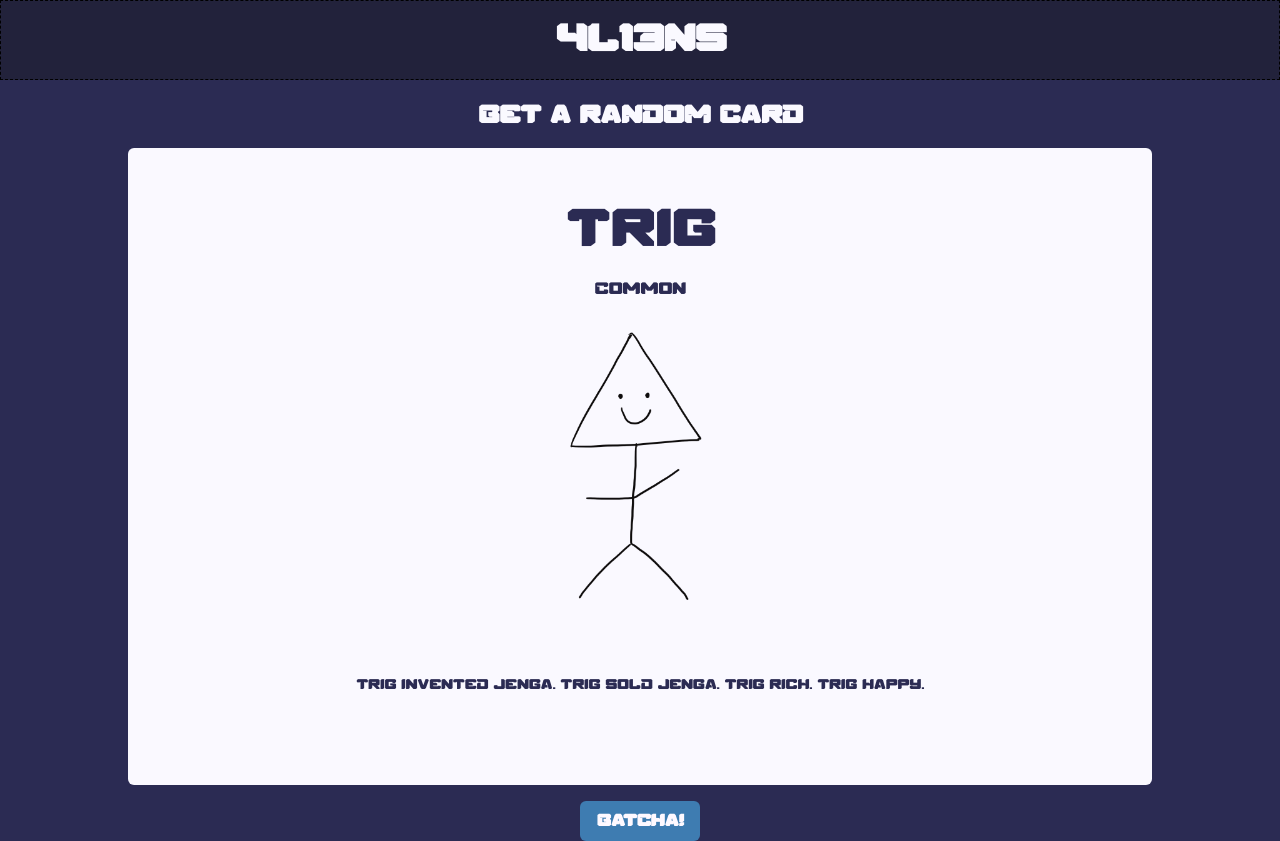
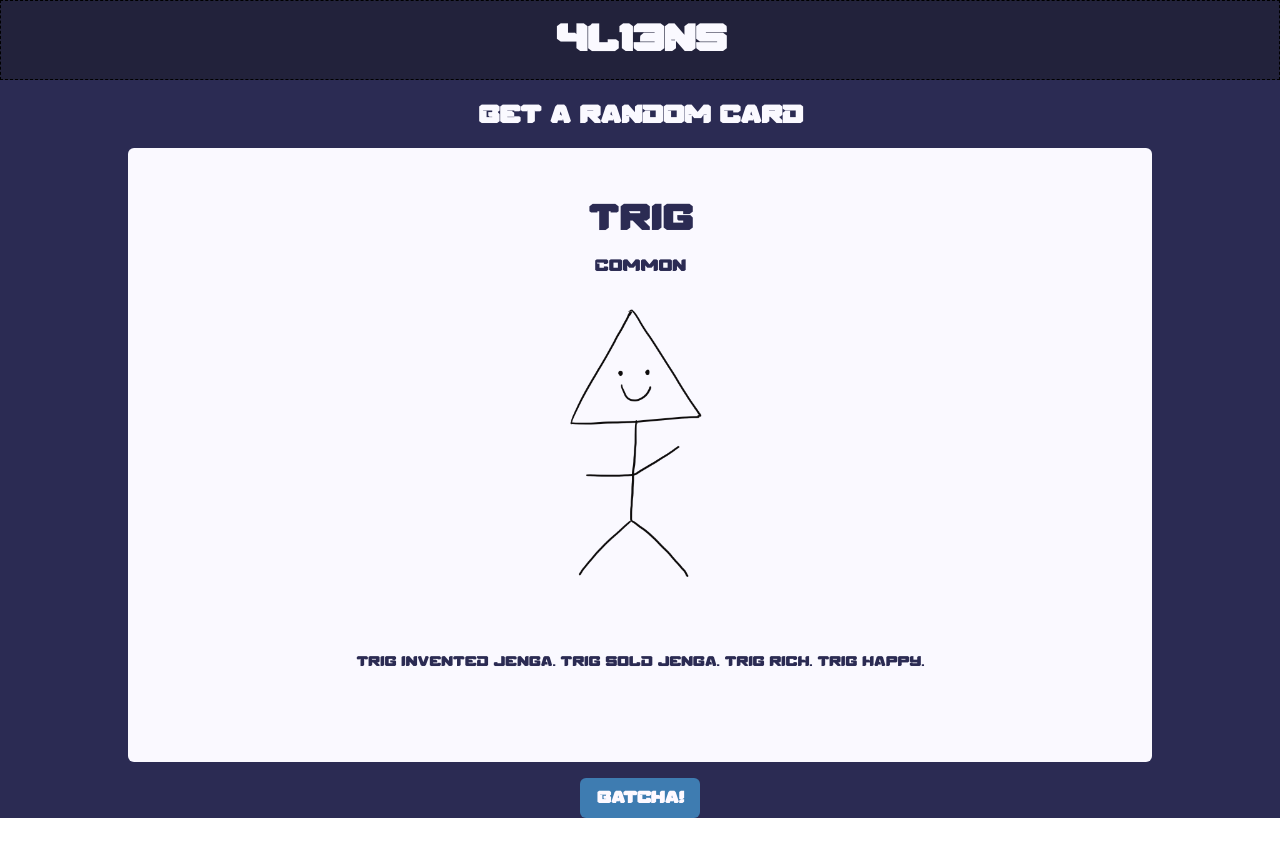
Before and after one commit to kennajw/cs391-final-project, a Next.js app: page /gatcha in a window 1280 px wide. Both pictures are taken after a click on the button "GATCHA!". After the commit the page ends 818 px from the top, so only its background shows below. Built offline with nearby package versions, Linux system fonts and the light colour scheme.

Commit message:
small change to h1 font size in card.tsx

```diff
--- a/components/Card.tsx
+++ b/components/Card.tsx
@@ -7,7 +7,7 @@ export default function Card({gatchaPull}: {gatchaPull: GatchaProps}) {
         // div that creates the card itself (bg, color, display, etc.)
         <div className="flex flex-col rounded-md bg-[#FAF9FF] text-[#2B2B53] p-10 justify-center w-[80%] mh-[60%] text-center">
             {/* the following tags (h1, h2, img, p) display the information of the aliens */}
-            <h1 className="p-1 text-[4vw]">{gatchaPull.name}</h1>
+            <h1 className="p-1 text-[4.5vh]">{gatchaPull.name}</h1>
             <h2 className="p-1 text-[2vh]">{gatchaPull.rarity}</h2>
             <img src={gatchaPull.img} alt="INSERT ALT DESC LATER" className="rounded-md w-80 h-80 m-auto"/>
             <div className="flex h-30">
```
